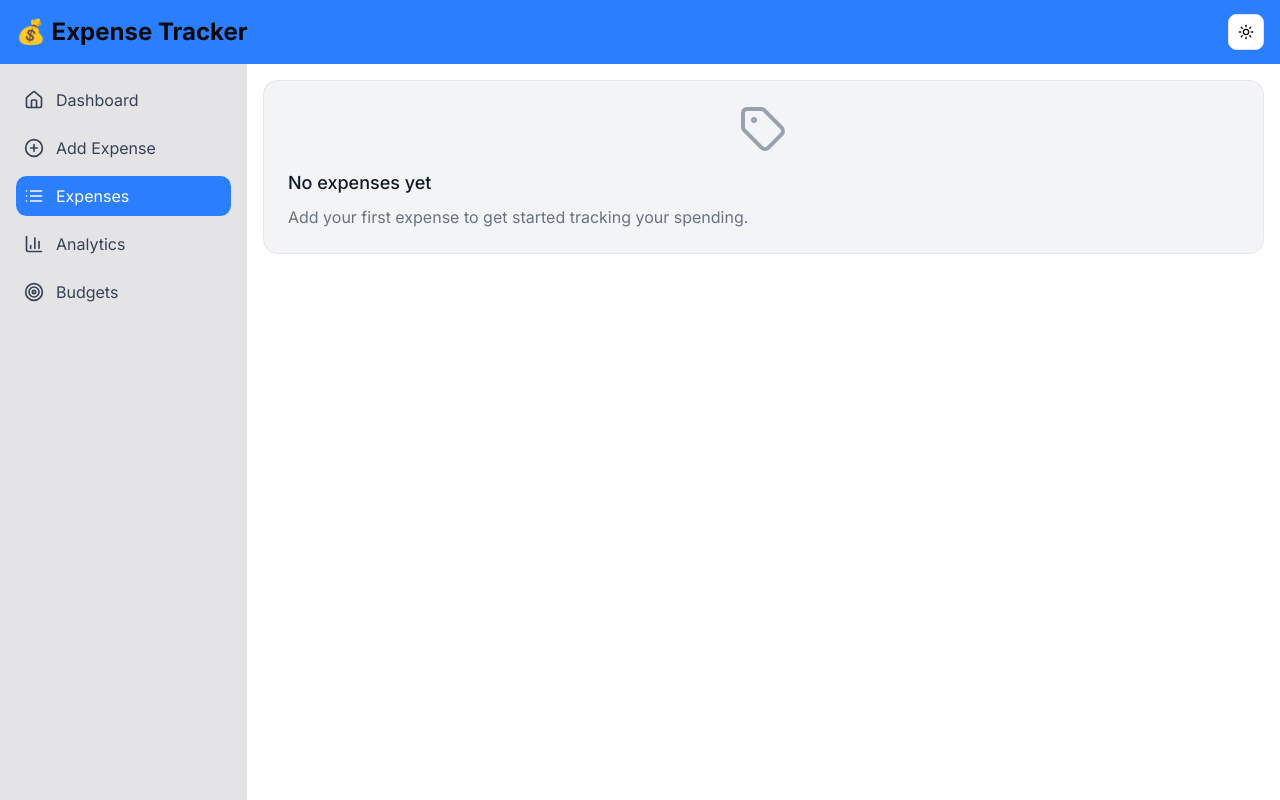
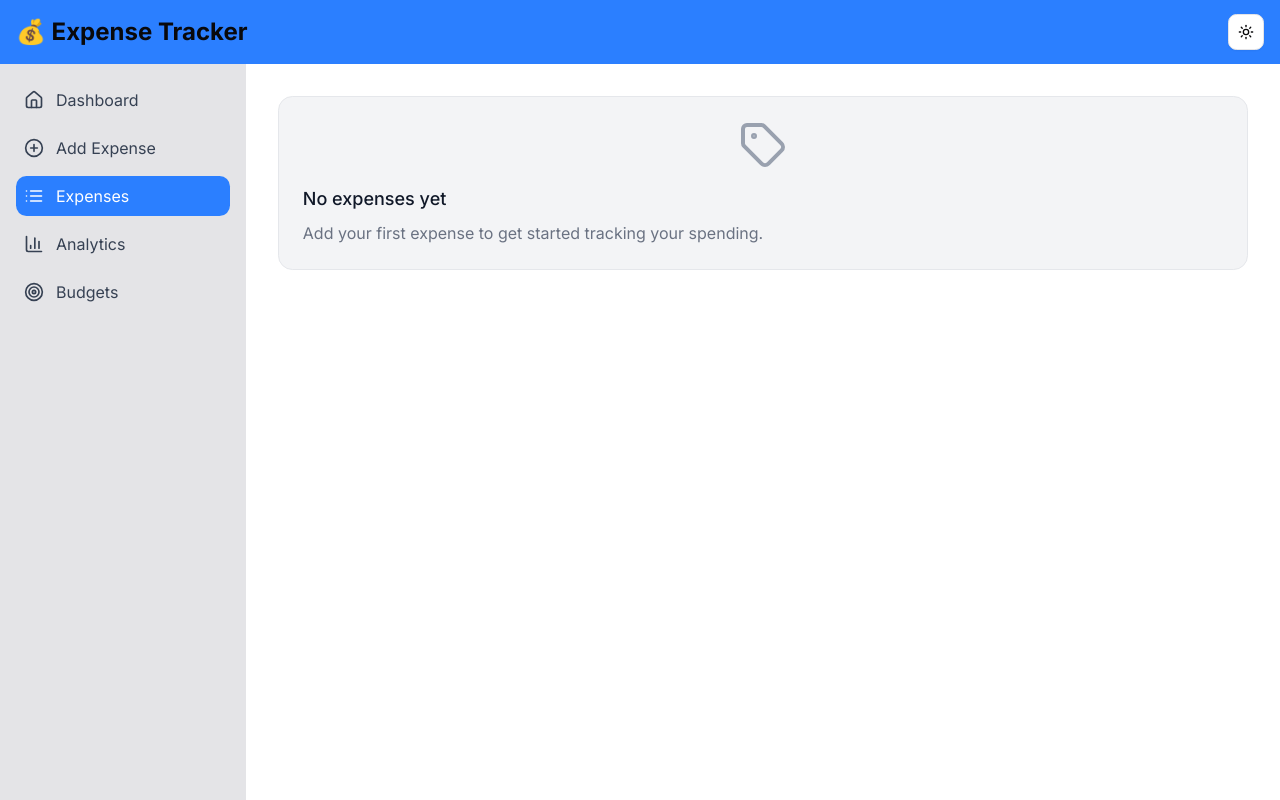
Before and after one commit to sivaram-37/expense-tracker, a Next.js app: page /expenses in a window 1280 px wide. Built offline with nearby package versions, Linux system fonts and the light colour scheme.

Commit message:
increased the padding of the root layout

```diff
--- a/src/app/layout.tsx
+++ b/src/app/layout.tsx
@@ -22,7 +22,7 @@ export default function RootLayout({ children }: { children: React.ReactNode })
           <Header />
           <div className="h-[calc(100dvh-64px)] transition-colors flex">
             <SideNavbar />
-            <div className="p-2 sm:p-4 w-full bg-background text-foreground overflow-auto">
+            <div className="p-3 sm:p-8 w-full bg-background text-foreground overflow-auto">
               {children}
             </div>
           </div>
```
